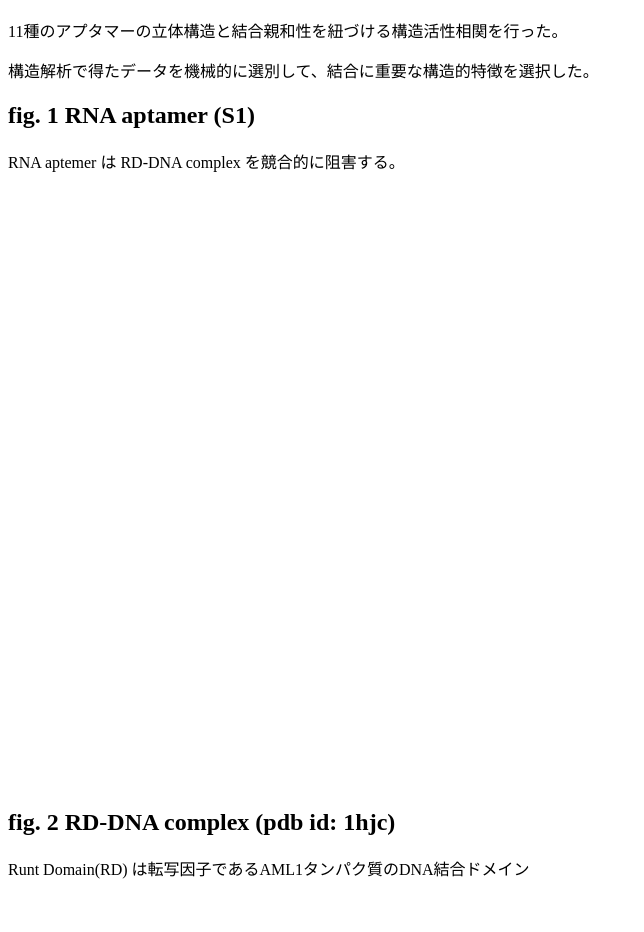
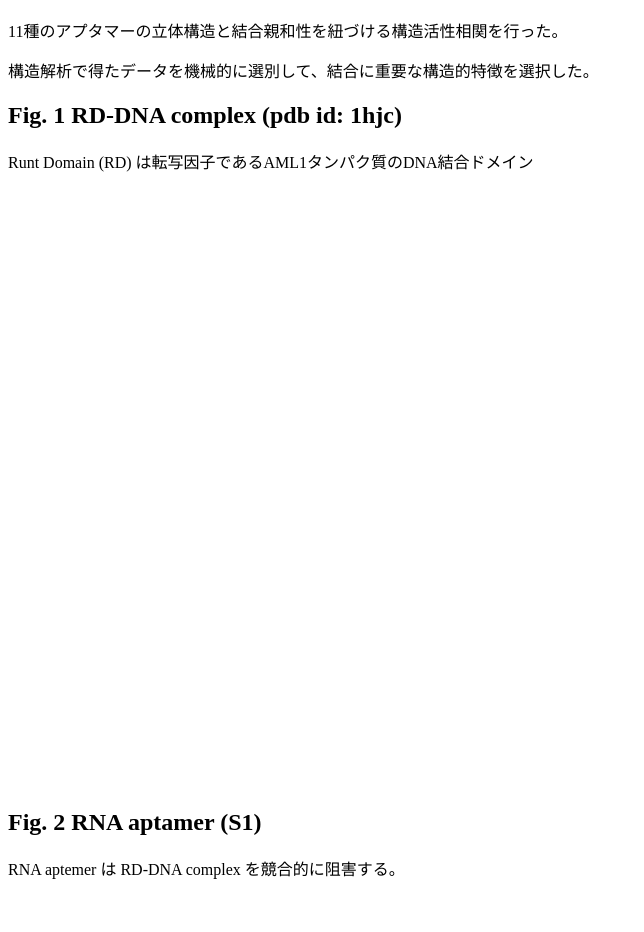
Before and after one commit to kumaryu-w/kumaryu-w.github.io, a plain HTML site: page index.html in a window 1280 px wide. Shown: the part 120-1052 px from the top of the page, without its empty margins (0-644 px from the left). Drawn offline with nearby package versions, Linux system fonts and the light colour scheme; a script that the page names is missing.

Commit message:
Update index.html

```diff
--- a/index.html
+++ b/index.html
@@ -9,13 +9,14 @@
 <h1>summary</h1>
 <p>11種のアプタマーの立体構造と結合親和性を紐づける構造活性相関を行った。</p>
 <p>構造解析で得たデータを機械的に選別して、結合に重要な構造的特徴を選択した。</p>
-<h2>fig. 1 RNA aptamer (S1)</h2>
+
+<h2>Fig. 1 RD-DNA complex (pdb id: 1hjc)</h2>
+<p>Runt Domain (RD) は転写因子であるAML1タンパク質のDNA結合ドメイン</p>
+<div id="container-01" class="mol-container"></div>
+<h2>Fig. 2 RNA aptamer (S1)</h2>
 <p>RNA aptemer は RD-DNA complex を競合的に阻害する。</p>
 <div id="container-02" class="mol-container"></div>
-<h2>fig. 2 RD-DNA complex (pdb id: 1hjc)</h2>
-<p>Runt Domain(RD) は転写因子であるAML1タンパク質のDNA結合ドメイン</p>
-<div id="container-01" class="mol-container"></div>
-<h2>fig. 3 Similarity between DNA and Aptamer</h2>
+<h2>Fig. 3 Similarity between DNA and Aptamer</h2>
 <p>RNA aptamer の配列は共通性はない。</p>
 <p>しかし、立体構造はDNAと類似する。</p>
 <div id="container-03" class="mol-container"></div>
```
